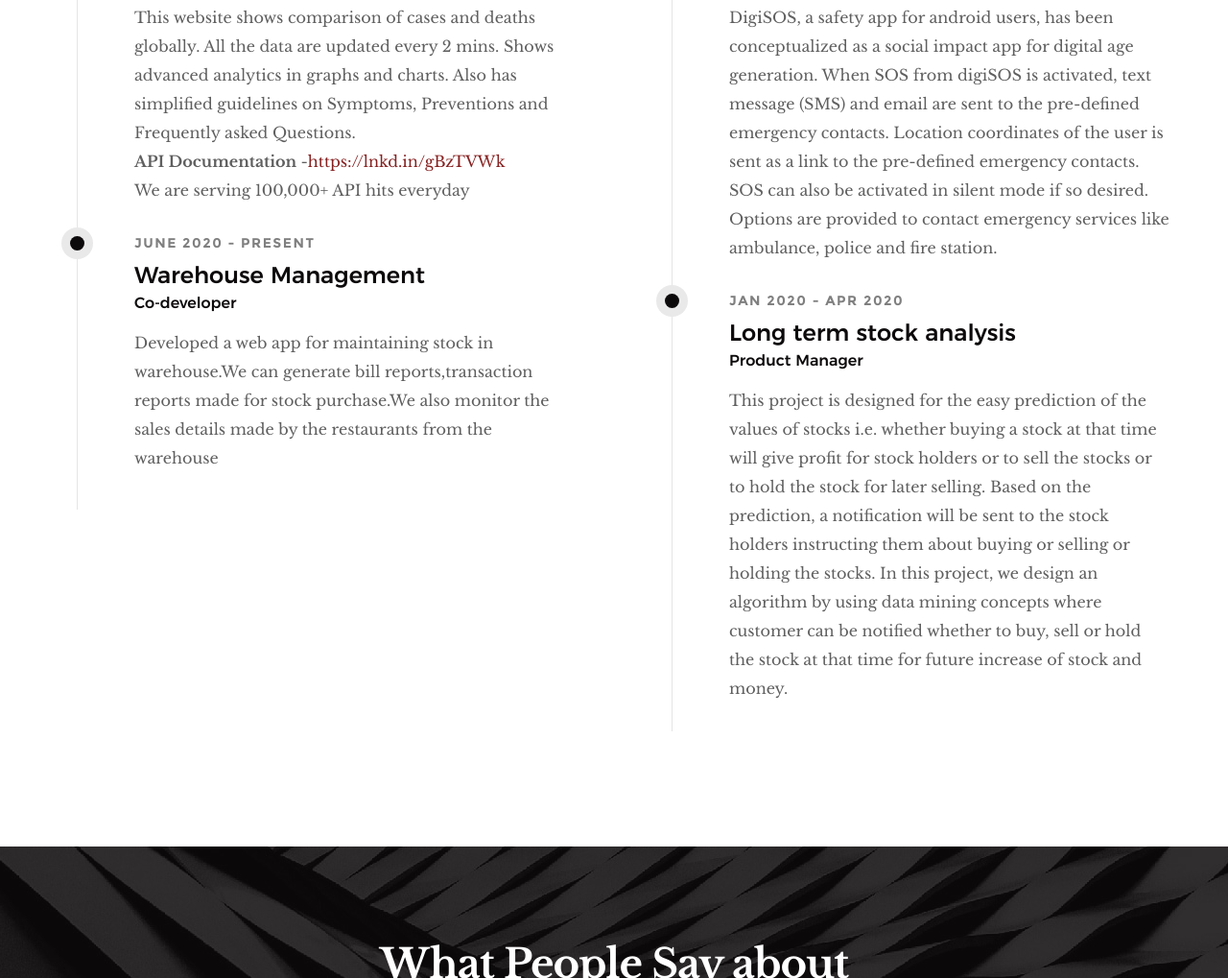
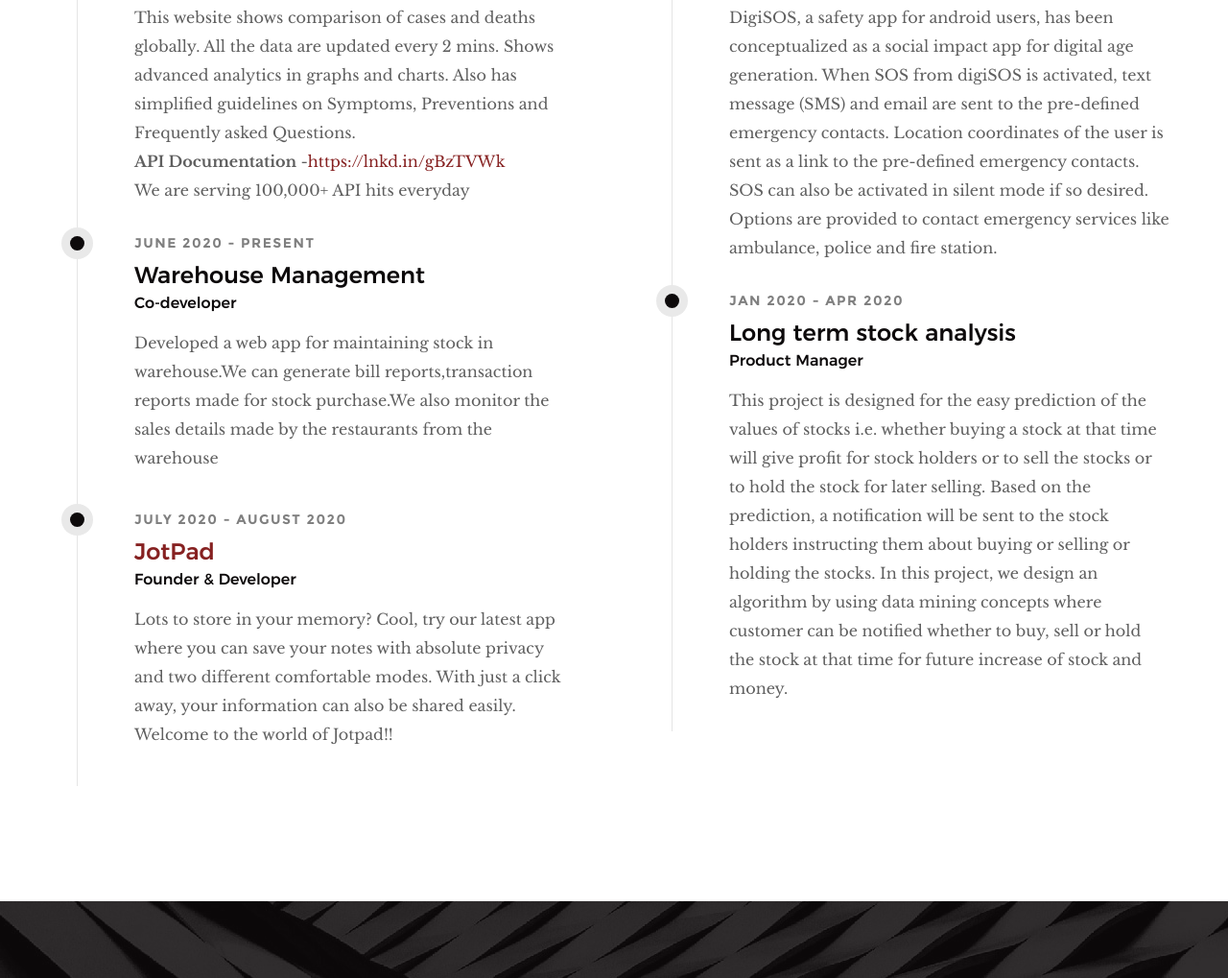
Before and after one commit to VisahanA/Personal_Blog, a plain HTML site: page public/index.html in a window 1280 px wide. Shown: the part 2364-3383 px from the top of the page at 96% size. Drawn offline with Linux system fonts and the light colour scheme.

Commit message:
Jotpad project feature has been added to the blog

```diff
--- a/public/index.html
+++ b/public/index.html
@@ -232,6 +232,17 @@
             <p>Developed a web app for maintaining stock in warehouse.We can generate bill reports,transaction reports made for stock purchase.We also monitor the sales details made by the restaurants from the warehouse</p>
           </div>
         </div> <!-- end timeline__block -->
+        <div class="timeline__block">
+          <div class="timeline__bullet"></div>
+          <div class="timeline__header">
+            <p class="timeline__timeframe">July 2020 - August 2020</p>
+            <h3><a href="https://play.google.com/store/apps/details?id=com.jotpad.notes" target="_blank">JotPad</a></h3>
+            <h5>Founder & Developer</h5>
+          </div>
+          <div class="timeline__desc">
+            <p>Lots to store in your memory? Cool, try our latest app where you can save your notes with absolute privacy and two different comfortable modes. With just a click away, your information can also be shared easily. Welcome to the world of Jotpad!!</p>
+          </div>
+        </div>
       </div> <!-- end timeline -->
     </div> <!-- end left -->
     <div class="col-six tab-full right">
```
Also changed, not shown: firebase.json (added), 1 other file. Lines whose indentation alone changed are shown as unchanged.
